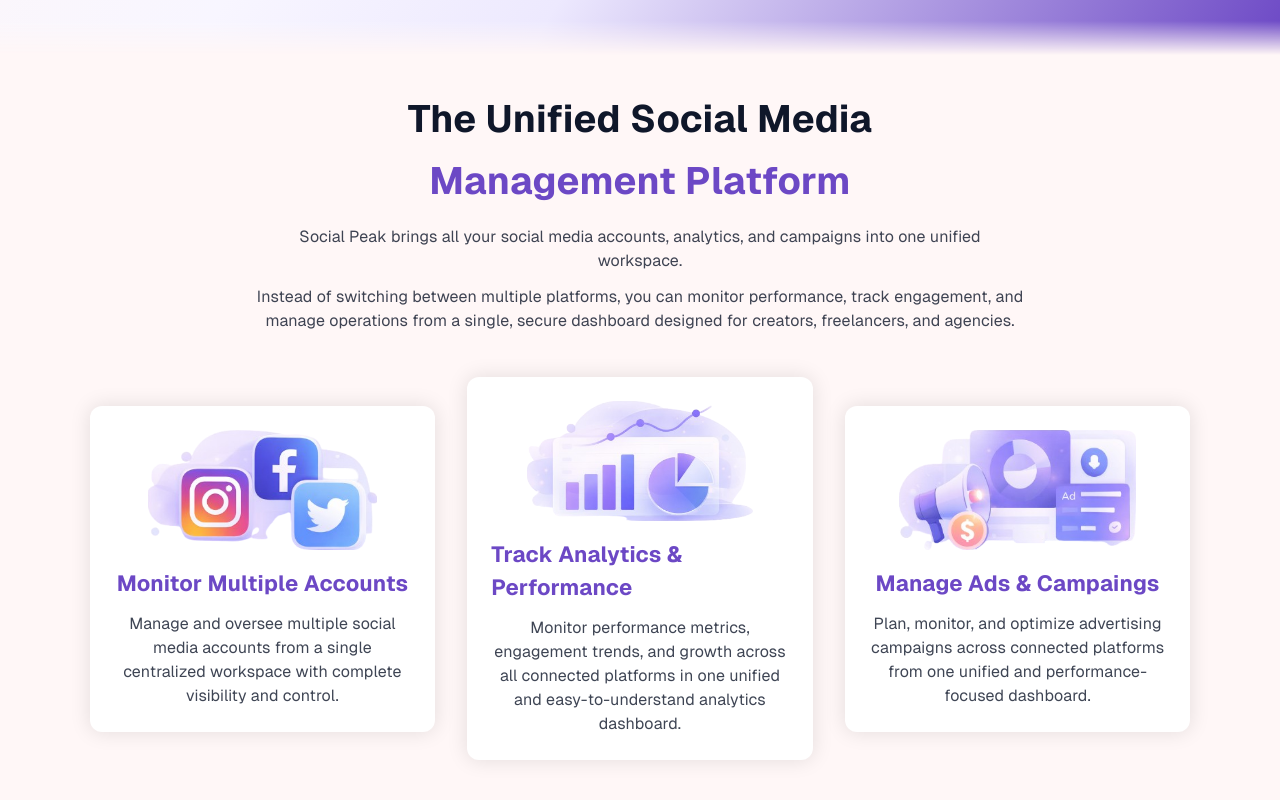
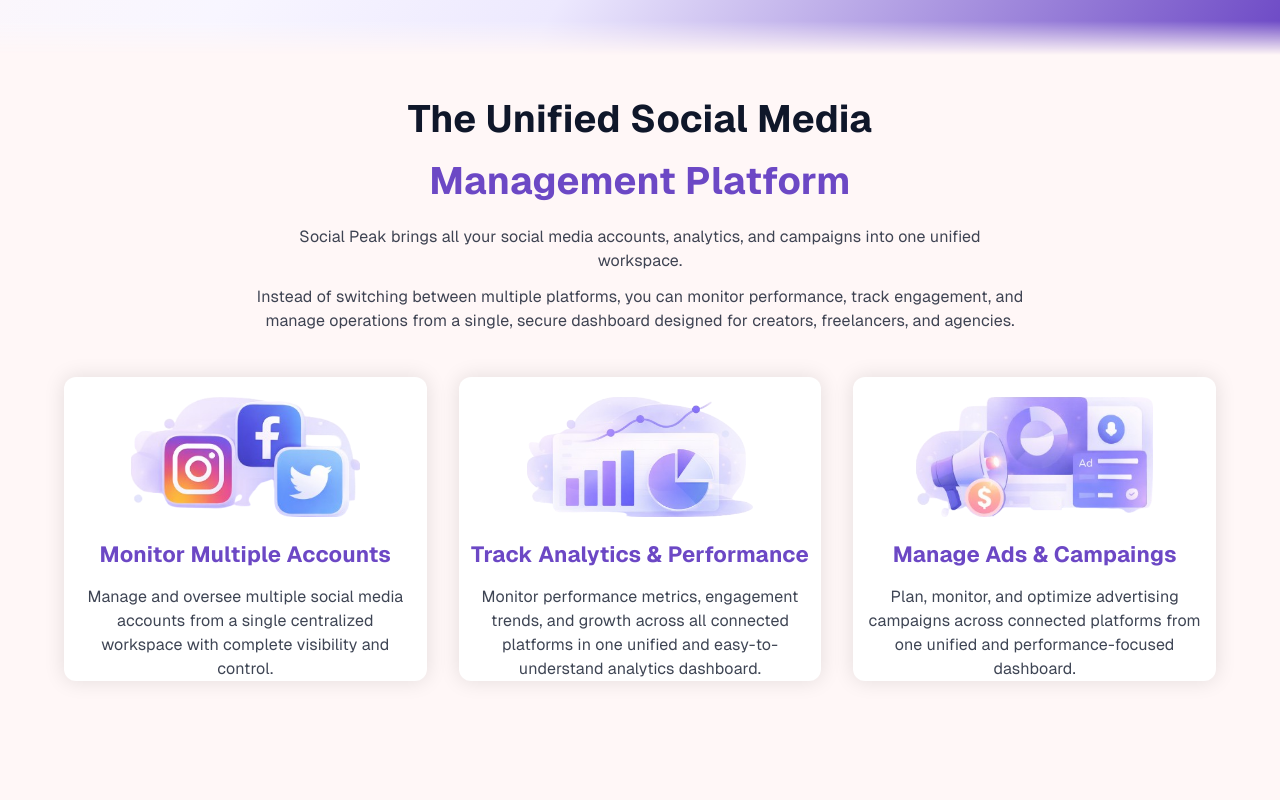
Before and after one commit to socialpeakhq/social-peak-landing, a React (Vite) app: page / in a window 1280 px wide. Shown: the part 705-1505 px from the top of the page. After the commit the page ends 1408 px from the top, so only its background shows below. Built offline with nearby package versions, Linux system fonts and the light colour scheme.

Commit message:
fixes for card version 1

```diff
--- a/src/components/Card/CardVersion1/styles.module.scss
+++ b/src/components/Card/CardVersion1/styles.module.scss
@@ -1,12 +1,18 @@
 .container {
   background-color: #fff;
-  padding: 24px;
   border-radius: 12px;
   display: flex;
   flex-direction: column;
   align-items: center;
   gap: 12px;
   box-shadow: 0px 0px 20px 1px rgba(0, 0, 0, 0.1);
+  justify-content: center;
+}
+
+.imageContainer {
+  height: 55%;
+  display: flex;
+  align-items: center;
 }
 
 .image {
@@ -17,10 +23,14 @@
   color: var(--accent-purple);
   font-weight: bold;
   font-size: 22px;
+  height: 15%;
+  display: flex;
+  align-items: center;
 }
 
 .descriptionLabel {
   color: var(--text-color);
   text-align: center;
   opacity: 0.8;
+  height: 30%;
 }
--- a/src/pages/home/components/Features/styles.module.scss
+++ b/src/pages/home/components/Features/styles.module.scss
@@ -39,6 +39,11 @@
   gap: 32px;
   margin-top: 32px;
   & > div {
-    width: 30%;
+    width: 33%;
+    height: 280px;
+    & > div {
+      padding: 12px;
+      height: 280px;
+    }
   }
 }
```
Also changed, not shown: src/pages/home/components/HowItWorks/index.tsx (+7 -0 lines).
